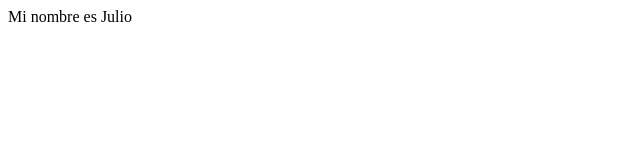
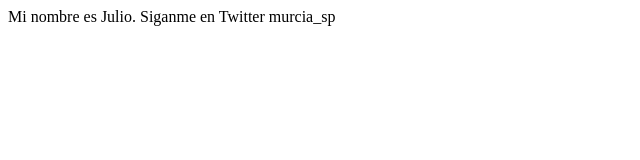
Before and after one commit to juliomurcia7/Repositorio, a plain HTML site: page index.html in a window 1280 px wide. Shown: the whole page, without its empty margins (0-640 px from the left). Drawn offline with Linux system fonts and the light colour scheme.

Commit message:
cambios para Twitter

```diff
--- a/index.html
+++ b/index.html
@@ -7,6 +7,7 @@
     <title>Hola Mundo</title>
 </head>
 <body>
-    <article>Mi nombre es Julio</article>
+    <article>Mi nombre es Julio.
+        Siganme en Twitter murcia_sp</article>
 </body>
 </html>
```
